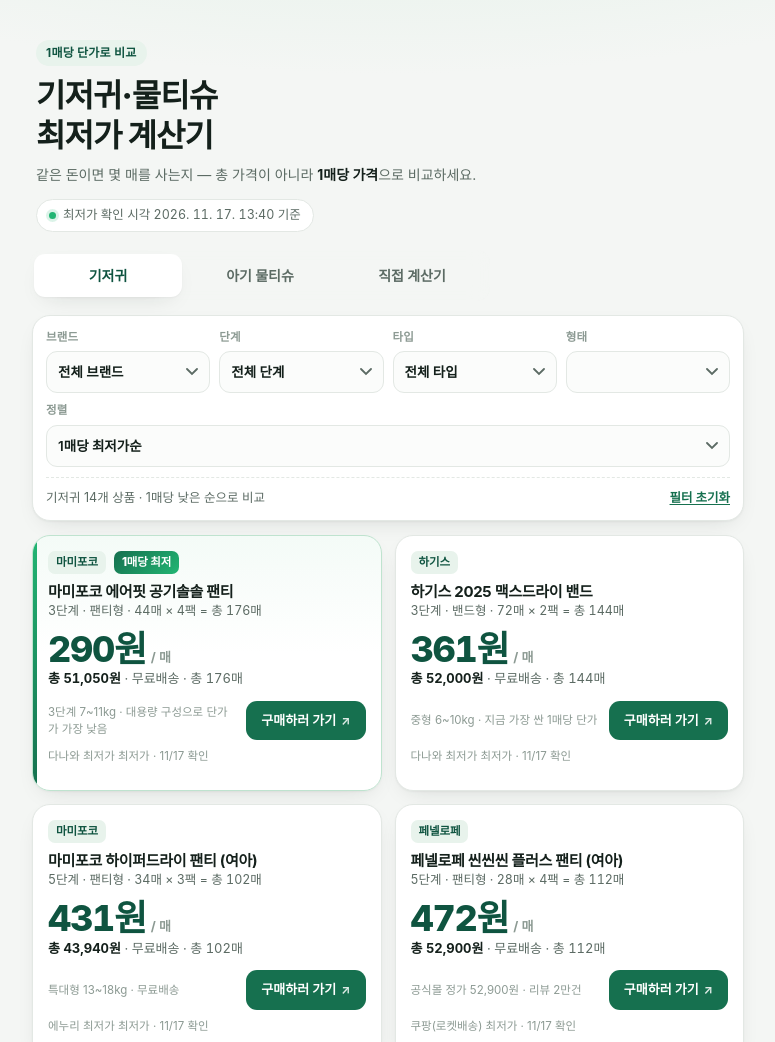
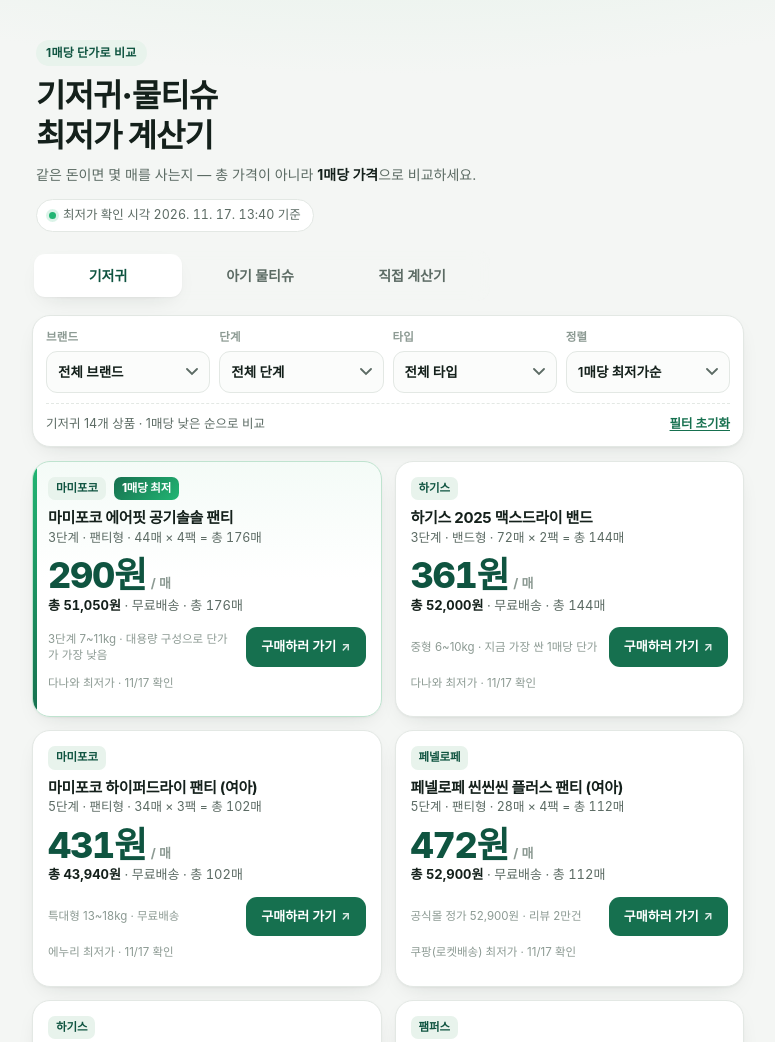
Before and after one commit to eom19861-cloud/diaper-deals-kr, a plain HTML site: page index.html in a window 1280 px wide. Shown: the top 1042 px of the page, without its empty margins (252-1027 px from the left). Drawn offline with Linux system fonts and the light colour scheme.

Commit message:
fix: 숨김 필터가 보이던 [hidden] CSS 우회 수정, 필터 그리드 auto-fit, 판매처 문구 중복 정리

```diff
--- a/app.js
+++ b/app.js
@@ -94,6 +94,14 @@ function fillSelect(select, values, allLabel) {
   values.forEach((v) => select.appendChild(makeOption(String(v.value), v.label)));
   const keep = values.some((v) => String(v.value) === previous);
   select.value = keep ? previous : 'all';
+}
+
+function resetFilterState() {
+  Object.assign(state, { brand: 'all', stage: 'all', type: 'all', form: 'all' });
+  ['filterBrand', 'filterStage', 'filterType', 'filterForm'].forEach((id) => {
+    const el = $(id);
+    if (el) el.value = 'all';
+  });
 }
 
 function populateFilters() {
@@ -199,7 +207,7 @@ function cardEl(item, isBest) {
   meta.className = 'card__note';
   meta.style.marginTop = '8px';
   meta.style.color = 'var(--ink-faint)';
-  meta.textContent = `${item.seller || '판매처'} 최저가 · ${fmtDate(item.checkedAt)} 확인`;
+  meta.textContent = `${item.seller || '판매처'}${String(item.seller || '').endsWith('최저가') ? '' : ' 최저가'} · ${fmtDate(item.checkedAt)} 확인`;
   li.appendChild(meta);
 
   return li;
@@ -307,6 +315,7 @@ function setCategory(category) {
     renderCalc();
     return;
   }
+  resetFilterState();
   populateFilters();
   render();
 }
@@ -324,6 +333,7 @@ function wire() {
   $('sortBy').addEventListener('change', (e) => { state.sort = e.target.value; render(); });
 
   $('resetFilters').addEventListener('click', () => {
+    resetFilterState();
     populateFilters();
     render();
   });
--- a/styles.css
+++ b/styles.css
@@ -15,6 +15,9 @@
 }
 
 * { box-sizing: border-box; }
+
+/* .field 등 display 규칙이 [hidden]을 덮어쓰지 않도록 */
+[hidden] { display: none !important; }
 
 html { -webkit-text-size-adjust: 100%; }
 
@@ -150,13 +153,11 @@ body {
 
 .filters__row {
   display: grid;
-  grid-template-columns: repeat(2, minmax(0, 1fr));
+  grid-template-columns: repeat(auto-fit, minmax(150px, 1fr));
   gap: 9px;
 }
 
 .field { display: flex; flex-direction: column; gap: 5px; min-width: 0; }
-
-.field--sort { grid-column: span 2; }
 
 .field--wide { grid-column: span 2; }
 
@@ -482,8 +483,6 @@ body {
   .wrap { padding: 34px 24px 56px; }
   .hero__title { font-size: 32px; }
   .tabs { max-width: 460px; }
-  .filters__row { grid-template-columns: repeat(4, minmax(0, 1fr)); }
-  .field--sort { grid-column: span 4; }
   .cards { grid-template-columns: repeat(2, minmax(0, 1fr)); gap: 13px; }
   .card__unit strong { font-size: 36px; }
 }
```
